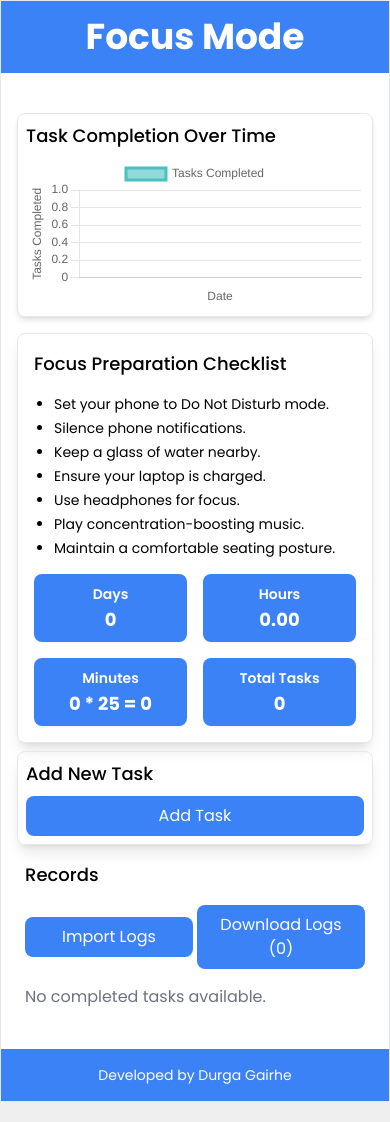
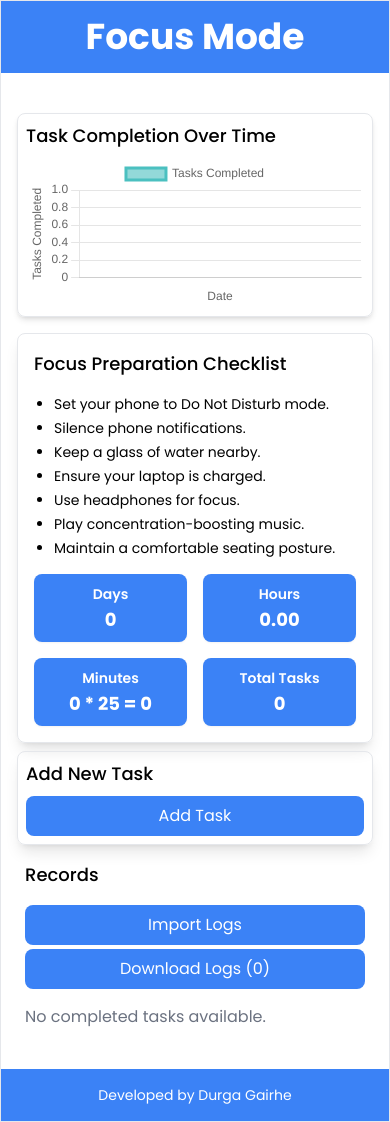
Before and after one commit to dpgaire/focus-mode, a Next.js app: page / in a window 390 px wide. Built offline with nearby package versions, Linux system fonts and the light colour scheme.

Commit message:
fix the ui button issue

```diff
--- a/src/components/tasks/Records/index.jsx
+++ b/src/components/tasks/Records/index.jsx
@@ -65,9 +65,9 @@ const Records = ({ tasks, setTasks, updateTask, deleteTask }) => {
 
   return (
     <div className="my-2 p-2">
-      <div className="flex justify-between items-center flex-wrap gap-2">
+      <div className="flex flex-col md:flex-row justify-between items-start md:items-center flex-wrap gap-2">
         <HeaderTitle headerText="Records" />
-        <div className="flex items-center justify-end flex-grow gap-1">
+        <div className="flex-col lg:flex-row w-full lg:w-auto flex items-center justify-end flex-grow gap-1">
           <Button
             variant="primary"
             innerText={`Import Logs`}
```
